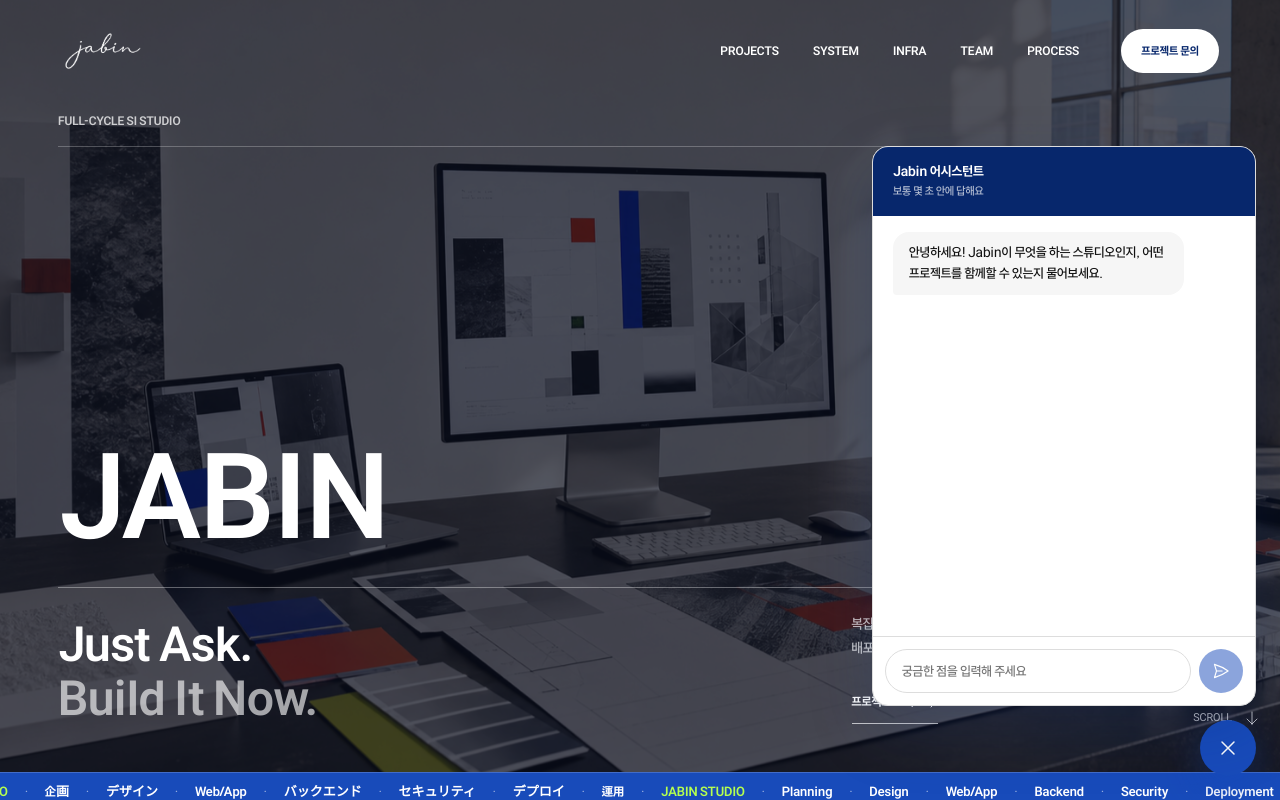
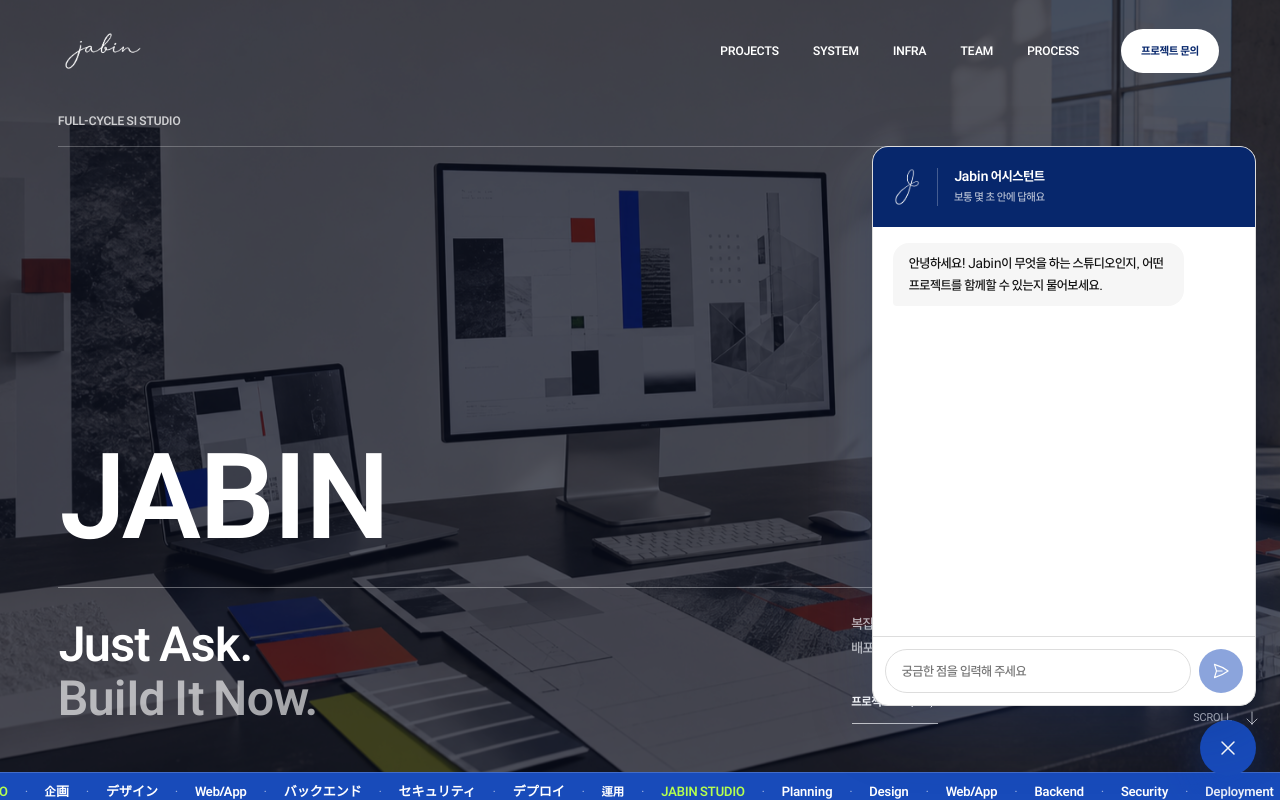
Before and after one commit to ChoiTheCreator/Studio-Jabin-HP, a Next.js app: page / in a window 1280 px wide. Both pictures are taken after a click on the button "채팅 열기". Shown: the top 800 px of the page. Built offline with nearby package versions, Linux system fonts and the light colour scheme.

Commit message:
<Feat> 챗봇 헤더 브랜드 로고 적용

```diff
--- a/src/features/chat/ChatWidget.tsx
+++ b/src/features/chat/ChatWidget.tsx
@@ -5,6 +5,7 @@ import {
   PaperAirplaneIcon,
   XMarkIcon,
 } from "@heroicons/react/24/outline";
+import Image from "next/image";
 import { useEffect, useId, useRef, useState, type FormEvent } from "react";
 
 import { easeOut } from "@/components/ui/tailwind";
@@ -137,11 +138,23 @@ export function ChatWidget() {
             : "invisible translate-y-3 scale-95 opacity-0"
         }`}
       >
-        <header className="bg-navy-deep px-5 py-4 text-white">
-          <p id={titleId} className="text-[14px] leading-[1.2] font-bold">
-            {brand.name} 어시스턴트
-          </p>
-          <p className="mt-0.5 text-[12px] text-white/70">보통 몇 초 안에 답해요</p>
+        <header className="bg-navy-deep px-5 py-5 text-white">
+          <div className="flex items-center gap-4">
+            <Image
+              className="h-10 w-auto shrink-0 brightness-0 invert"
+              src={brand.assets.logoMark}
+              alt=""
+              width={270}
+              height={384}
+              sizes="28px"
+            />
+            <div className="border-l border-white/25 pl-4">
+              <p id={titleId} className="m-0 text-[14px] leading-[1.2] font-bold">
+                {brand.name} 어시스턴트
+              </p>
+              <p className="mt-1 mb-0 text-[12px] text-white/70">보통 몇 초 안에 답해요</p>
+            </div>
+          </div>
         </header>
 
         <div ref={listRef} className="flex-1 space-y-3 overflow-y-auto px-5 py-4">
```
